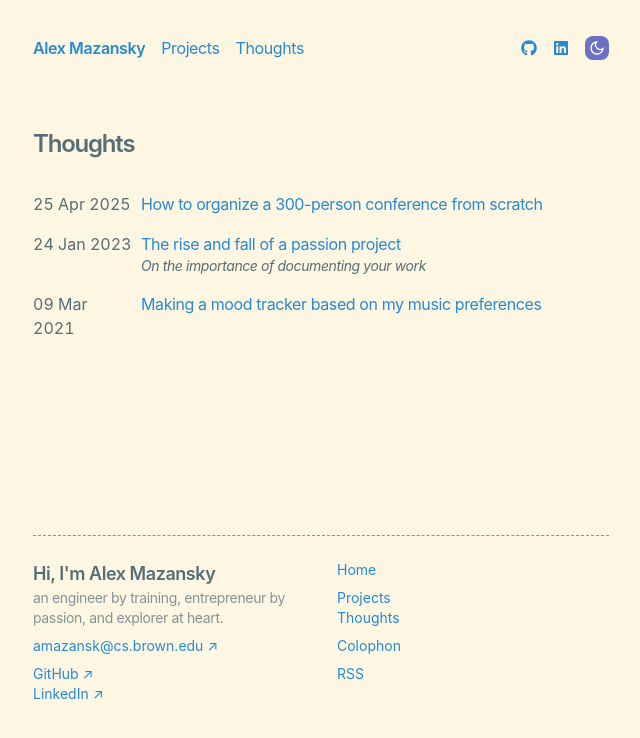
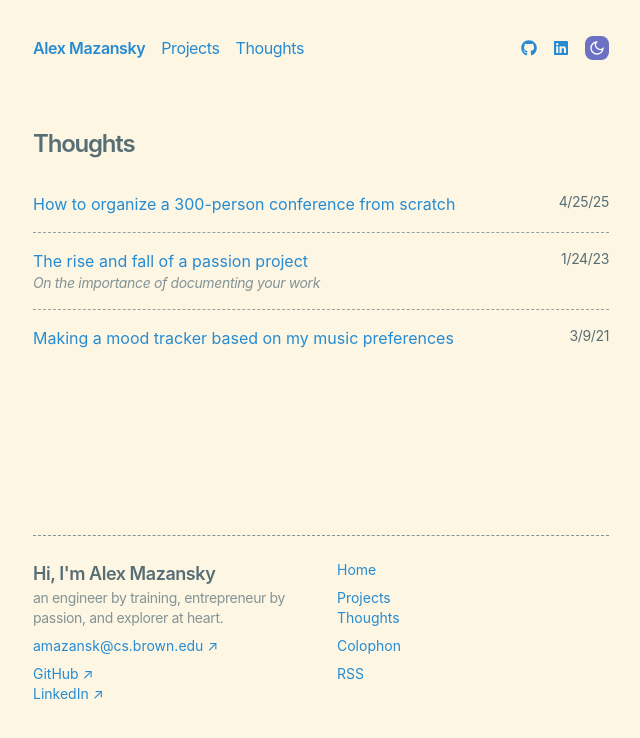
Before and after one commit to amazansky/alexmazansky.com, a Next.js app: page /posts in a window 1280 px wide. Shown: the top 738 px of the page, without its empty margins (319-959 px from the left). Built offline with nearby package versions, Linux system fonts and the light colour scheme.

Commit message:
update colophon, new posts layout

```diff
--- a/app/colophon/page.tsx
+++ b/app/colophon/page.tsx
@@ -14,12 +14,16 @@ const inspirations = [
     url: "https://willbarkoff.dev/",
   },
   {
+    name: "Thomas Gordon",
+    url: "https://metaterminal.fyi/",
+  },
+  {
+    name: "Jack Wrenn",
+    url: "https://jack.wrenn.fyi/",
+  },
+  {
     name: "Paul Lestz",
     url: "https://paullestz.com/",
-  },
-  {
-    name: "Thomas Gordon",
-    url: "https://metaterminal.fyi/",
   },
   {
     name: "Chloe Qiao",
@@ -55,7 +59,7 @@ export default function Colophon() {
             <A href="https://github.com/amazansky/alexmazansky.com-jekyll/commit/075608064d9ce3aab7a764dcce150b9d6cd1b6f7">
               May 2016
             </A>
-            . Since then, it has been through several major redesigns, most
+            . Since then it has been through several major redesigns, most
             recently in{" "}
             <A href="https://web.archive.org/web/20211211075133/https://amazansky.com/">
               March 2021
@@ -65,8 +69,8 @@ export default function Colophon() {
               October 2024
             </A>
             , with lots of minor tweaks and two domain name changes along the
-            way. The current design was made in July 2025, when I switched from
-            Jekyll to Next.js.
+            way. The current design was made in July 2025, when I switched from{" "}
+            <A href="https://jekyllrb.com/">Jekyll</A> to Next.js.
           </p>
           <p>
             This website's design and content have been inspired over time by
@@ -74,7 +78,11 @@ export default function Colophon() {
             {inspirations.map((inspiration, idx) => {
               return (
                 <>
-                  <A href={inspiration.url} key={idx}>
+                  <A
+                    href={inspiration.url}
+                    key={idx}
+                    className="whitespace-nowrap"
+                  >
                     {inspiration.name}
                   </A>
                   {idx < inspirations.length - 2
--- a/app/components/posts.tsx
+++ /dev/null
@@ -1,47 +0,0 @@
-import {
-  formatDate,
-  getBlogPosts,
-  getDateParts,
-  parsePublishedDate,
-} from "app/posts/utils";
-import A from "./A";
-
-export function BlogPosts() {
-  let allBlogs = getBlogPosts();
-
-  return (
-    <div>
-      {allBlogs
-        .sort(
-          (a, b) =>
-            parsePublishedDate(b.metadata.publishedAt).getTime() -
-            parsePublishedDate(a.metadata.publishedAt).getTime()
-        )
-        .map((post) => {
-          const { year, month, day } = getDateParts(post.metadata.publishedAt);
-          const url = `/posts/${year}/${month}/${day}/${post.slug}`;
-
-          return (
-            <div
-              key={post.slug}
-              className="w-full flex flex-col md:flex-row space-x-0 md:space-x-2"
-            >
-              <p className="w-[100px] flex-none tabular-nums tracking-tight md:tracking-normal">
-                {formatDate(post.metadata.publishedAt, false)}
-              </p>
-              <div className="tracking-tight mb-4">
-                <span>
-                  <A href={url}>{post.metadata.title}</A>
-                </span>
-                {post.metadata.subtitle && (
-                  <p className="text-sm">
-                    <em>{post.metadata.subtitle}</em>
-                  </p>
-                )}
-              </div>
-            </div>
-          );
-        })}
-    </div>
-  );
-}
--- a/app/posts/page.tsx
+++ b/app/posts/page.tsx
@@ -1,4 +1,17 @@
-import { BlogPosts } from "app/components/posts";
+import A from "app/components/A";
+import {
+  formatDate,
+  getBlogPosts,
+  getDateParts,
+  parsePublishedDate,
+} from "app/posts/utils";
+
+const sortedPosts = getBlogPosts().sort((a, b) => {
+  return (
+    parsePublishedDate(b.metadata.publishedAt).getTime() -
+    parsePublishedDate(a.metadata.publishedAt).getTime()
+  );
+});
 
 export const metadata = {
   title: "Thoughts",
@@ -8,7 +21,33 @@ export default function Page() {
   return (
     <section>
       <h1 className="font-semibold text-2xl mb-8 tracking-tighter">Thoughts</h1>
-      <BlogPosts />
+      <div>
+        {sortedPosts.map((post) => {
+          const { year, month, day } = getDateParts(post.metadata.publishedAt);
+          const url = `/posts/${year}/${month}/${day}/${post.slug}`;
+
+          return (
+            <div
+              key={post.slug}
+              className="flex flex-col sm:flex-row justify-between sm:space-x-8 pb-4 mb-4 border-b border-muted-border border-dashed last:border-b-0"
+            >
+              <div>
+                <p>
+                  <A href={url}>{post.metadata.title}</A>
+                </p>
+                <p className="text-sm italic text-muted-foreground tracking-tight">
+                  {post.metadata.subtitle}
+                </p>
+              </div>
+              <div className="flex-none sm:w-16 sm:text-right">
+                <p className="text-sm tracking-tight">
+                  {formatDate(post.metadata.publishedAt, false)}
+                </p>
+              </div>
+            </div>
+          );
+        })}
+      </div>
     </section>
   );
 }
--- a/app/posts/utils.ts
+++ b/app/posts/utils.ts
@@ -157,10 +157,10 @@ export function formatDate(date: string, includeRelative = false) {
     formattedDate = "Today";
   }
 
-  let fullDate = targetDate.toLocaleString("en-uk", {
-    month: "short",
-    day: "2-digit",
-    year: "numeric",
+  let fullDate = targetDate.toLocaleString("en-us", {
+    month: "numeric",
+    day: "numeric",
+    year: "2-digit",
   });
 
   if (!includeRelative) {
```
